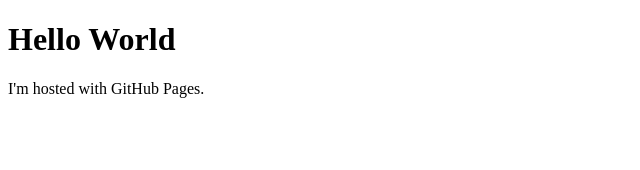
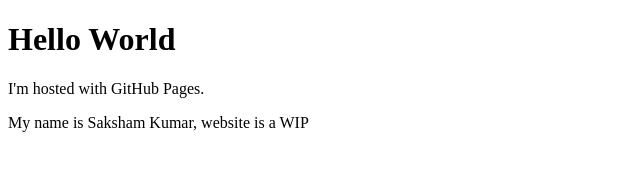
Before and after one commit to SakshamVT/sakshamVT.github.io, a plain HTML site: page index.html in a window 1280 px wide. Shown: the whole page, without its empty margins (0-640 px from the left). Drawn offline with Linux system fonts and the light colour scheme.

Commit message:
Update index.html

```diff
--- a/index.html
+++ b/index.html
@@ -3,5 +3,6 @@
     <body>
         <h1>Hello World</h1>
         <p>I'm hosted with GitHub Pages.</p>
+        <p>My name is Saksham Kumar, website is a WIP</p>
     </body>
 </html>
```
